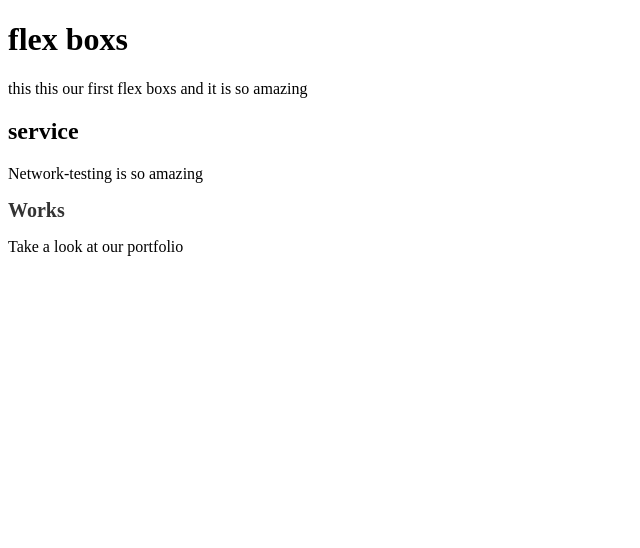
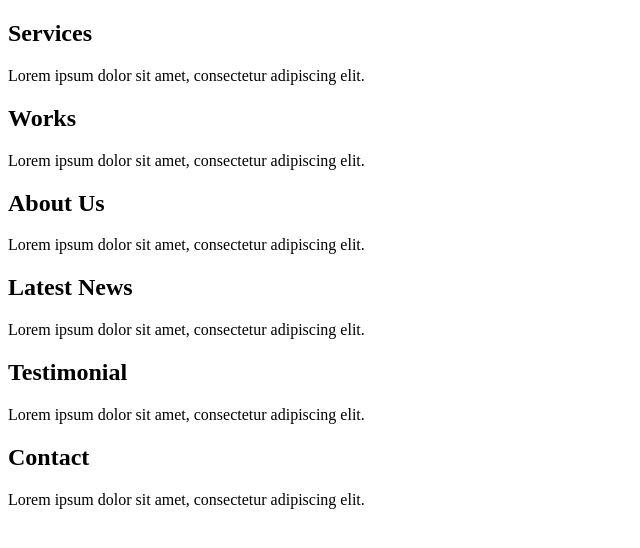
Before and after one commit to Nyapar/alx_html_css, a plain HTML site: page flexbox/1-index.html in a window 1280 px wide. Shown: the whole page, without its empty margins (0-640 px from the left). Drawn offline with Linux system fonts and the light colour scheme; files that its build step writes are made by us from their sources.

Commit message:
1-index.html

```diff
--- a/flexbox/1-index.html
+++ b/flexbox/1-index.html
@@ -1,51 +1,39 @@
 <!DOCTYPE html>
 <html>
+<head>
+    <title>MY Flexbox</title>
+    <link rel="stylesheet" type="text/css" href="style.css">
+</head>
+<body>
+    <section class="section-services"> <!-- Added class section-services -->
+        <h1>Services</h1>
+        <p>Lorem ipsum dolor sit amet, consectetur adipiscing elit.</p>
+    </section>
 
-<head>
-  <title>Your Website</title>
-  <link rel="stylesheet" type="text/css" href="styles.css">
-</head>
+    <section class="section-works"> <!-- Added class section-works -->
+        <h1>Works</h1>
+        <p>Lorem ipsum dolor sit amet, consectetur adipiscing elit.</p>
+    </section>
 
-<body>
-  <header>
-    <h1>flex boxs</h1>
-    <p>this this our first flex boxs and it is so amazing</p>
-  </header>
+    <section class="section-about-us"> <!-- Added class section-about-us -->
+        <h1>About Us</h1>
+        <p>Lorem ipsum dolor sit amet, consectetur adipiscing elit.</p>
+    </section>
 
-  <main>
-    <section service>
-      <section id="services" class="section-services">
-        <div class="flex boxs"></section>
-          <header>
-            <h1 class="section title"> service</h1>
-            <p class="section-tagline">Network-testing is so amazing</p>
-          </header>
+    <section class="section-latest-news"> <!-- Added class section-latest-news -->
+        <h1>Latest News</h1>
+        <p>Lorem ipsum dolor sit amet, consectetur adipiscing elit.</p>
+    </section>
 
-          <!Work section ->
-           <section class="section-about-us">
-            <section id="works" class="section section-works" data-section-theme="dark">
-                <div class="Website Designing">
-                  <header class="section-header">
-                    <h2 class="section-title">Works</h2>
-                    <p class="section-tagline">Take a look at our portfolio</p>
-                  </header>
+    <section class="section-testimonial"> <!-- Added class section-testimonial -->
+        <h1>Testimonial</h1>
+        <p>Lorem ipsum dolor sit amet, consectetur adipiscing elit.</p>
+    </section>
 
-          <section class="section-latest-news"> <!-- Add class section-latest-news -->
-            <!-- Latest news section content goes here -->
-          </section>
+    <section class="section-contact"> <!-- Added class section-contact -->
+        <h1>Contact</h1>
+        <p>Lorem ipsum dolor sit amet, consectetur adipiscing elit.</p>
+    </section>
 
-          <section class="section-testimonial"> <!-- Add class section-testimonial -->
-            <!-- Testimonial section content goes here -->
-          </section>
-
-          <section class="section-contact"> <!-- Add class section-contact -->
-            <!-- Contact section content goes here -->
-          </section>
-  </main>
-
-  <footer>
-    <!-- Footer content goes here -->
-  </footer>
 </body>
-
 </html>
```
